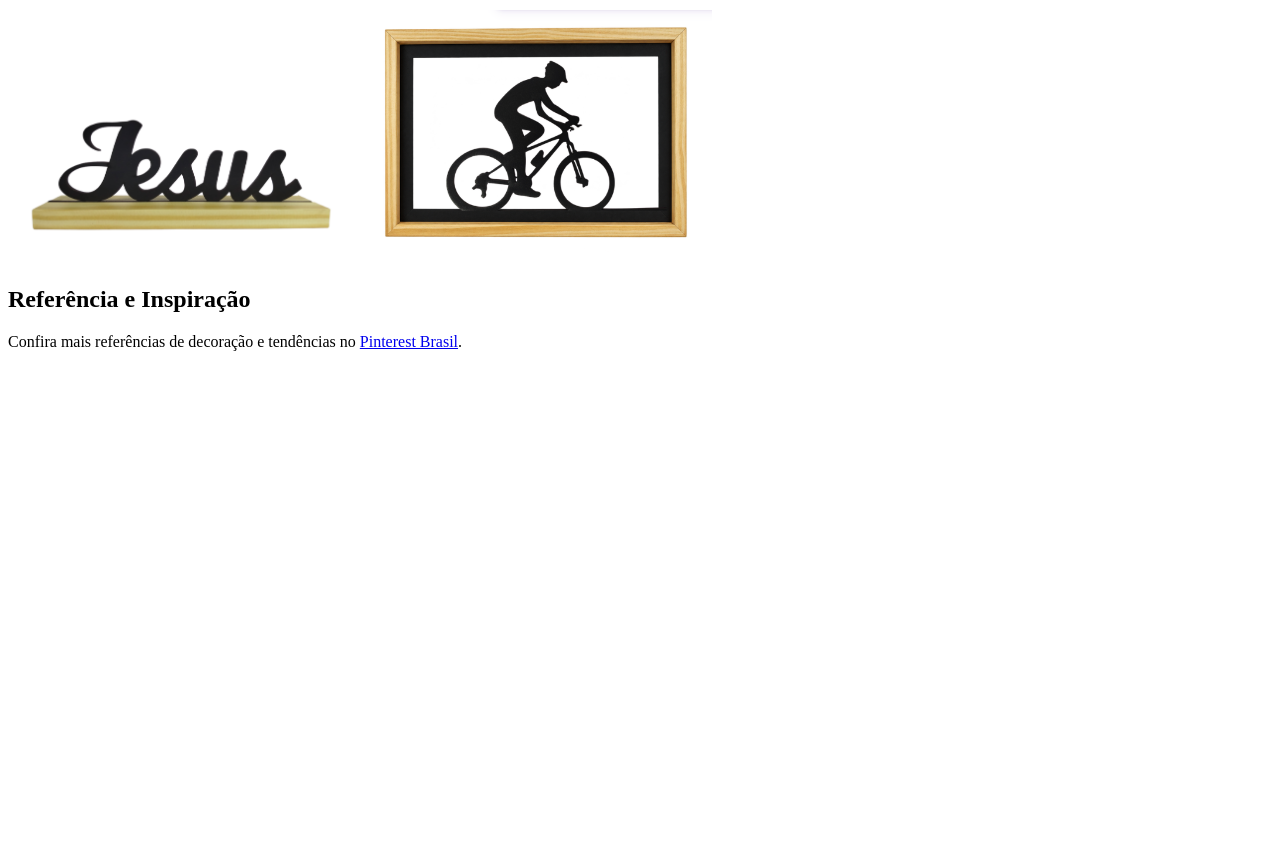
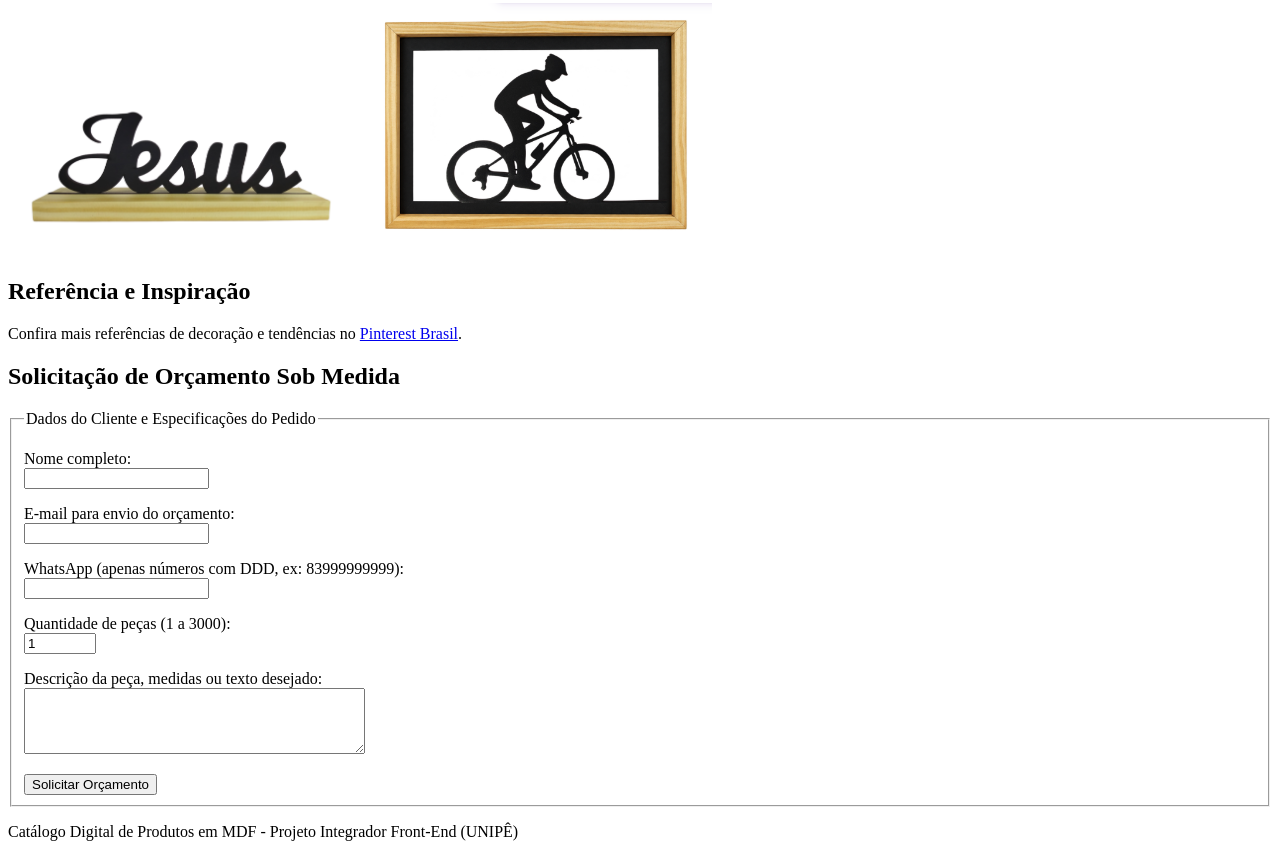
Before and after one commit to vanessavfernandes/projeto-integrador-frontend-vanessaventura, a plain HTML site: page index.html in a window 1280 px wide. Shown: the part 424-1281 px from the top of the page. Before the commit the page ends 800 px from the top, so only its background shows below. Drawn offline with Linux system fonts and the light colour scheme.

Commit message:
feat:refatora html com tags semanticas e adiciona formulario de orcamento

```diff
--- a/index.html
+++ b/index.html
@@ -7,17 +7,20 @@
 </head>
 <body>
 
-    <h1>Catálogo de Quadros Decorativos e Letreiros Decorativos em MDF</h1>
+    <header>
+        <h1>Catálogo de Quadros Decorativos e Letreiros Decorativos em MDF</h1>
+        <p>Este catálogo digital tem como objetivo centralizar o mostruário de peças decorativas em MDF sob medida, facilitando a visualização por categorias e agilizando a solicitação de orçamentos online.</p>
+    </header>
 
-    <p>Este catálogo digital tem como objetivo centralizar o mostruário de peças decorativas em MDF sob medida, facilitando a visualização por categorias e agilizando a solicitação de orçamentos online.</p>
-
+    <main>
+        <section>
     <h2>Categorias de Produtos</h2>
     <ul>
         <li>Quadros decorativos vazados em MDF</li>
         <li>Letreiros decorativos com suporte</li>
     </ul>
 
-    <h2>Tabela de Medidas e Modelos</h2>
+    <h3>Tabela de Medidas e Modelos</h3>
     <table border="1">
         <thead>
             <tr>
@@ -44,7 +47,9 @@
             </tr>
         </tbody>
     </table>
+</section>
 
+<section>
     <h2>Destaque do Mostruário</h2>
     <img src="assets/images/letreiro-jesus.png" alt="Letreiro decorativo com suporte cortado a laser em MDF" width="350">
     <img src="assets/images/quadro-ciclista.png" alt="Quadro decorativo vazado cortado a laser em MDF" width="350">
@@ -54,5 +59,46 @@
         <a href="https://br.pinterest.com/" target="_blank" rel="noopener noreferrer">Pinterest Brasil</a>.
     </p>
 
+<section>
+            <h2>Solicitação de Orçamento Sob Medida</h2>
+            <form action="#" method="post">
+                <fieldset>
+                    <legend>Dados do Cliente e Especificações do Pedido</legend>
+
+                    <p>
+                        <label for="cliente-nome">Nome completo:</label><br>
+                        <input type="text" id="cliente-nome" name="nome" required minlength="3">
+                    </p>
+
+                    <p>
+                        <label for="cliente-email">E-mail para envio do orçamento:</label><br>
+                        <input type="email" id="cliente-email" name="email" required>
+                    </p>
+
+                    <p>
+                        <label for="cliente-whatsapp">WhatsApp (apenas números com DDD, ex: 83999999999):</label><br>
+                        <input type="tel" id="cliente-whatsapp" name="whatsapp" pattern="[0-9]{11}" required>
+                    </p>
+
+                    <p>
+                        <label for="pedido-quantidade">Quantidade de peças (1 a 3000):</label><br>
+                        <input type="number" id="pedido-quantidade" name="quantidade" min="1" max="3000" value="1" required>
+                    </p>
+
+                    <p>
+                        <label for="pedido-detalhes">Descrição da peça, medidas ou texto desejado:</label><br>
+                        <textarea id="pedido-detalhes" name="detalhes" rows="4" cols="40" required></textarea>
+                    </p>
+
+                    <button type="submit">Solicitar Orçamento</button>
+                </fieldset>
+            </form>
+        </section>
+    </main>
+
+    <footer>
+        <p>Catálogo Digital de Produtos em MDF - Projeto Integrador Front-End (UNIPÊ)</p>
+    </footer>
+
 </body>
 </html>
```
